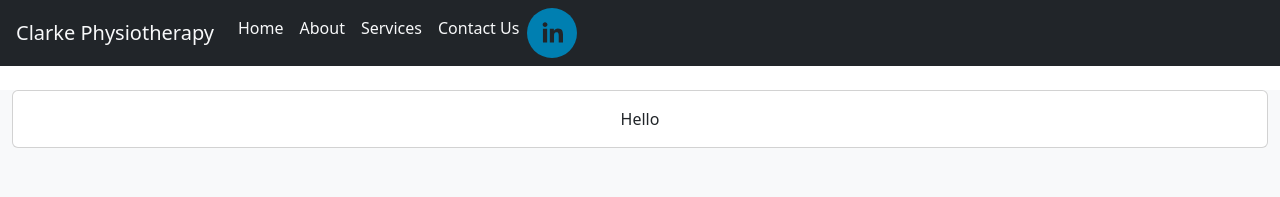
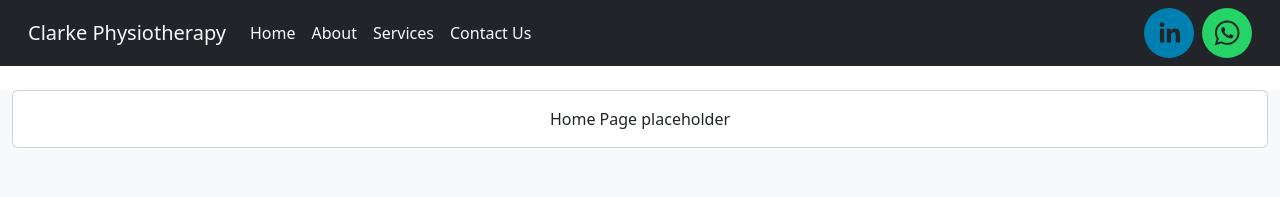
Before and after one commit to MargsCP/margscp.github.io, a React (Create React App) app in the folder clarke-physio/: page / in a window 1280 px wide. Shown: the top 197 px of the page. Built offline with nearby package versions, Linux system fonts and the light colour scheme.

Commit message:
Formatted navbar

```diff
--- a/clarke-physio/src/components/common/NavBar.js
+++ b/clarke-physio/src/components/common/NavBar.js
@@ -8,7 +8,8 @@ import { SocialIcon } from "react-social-icons";
 export default function NavBar() {
   return (
     <nav className="navbar navbar-expand-lg navbar-light bg-dark px-3">
-      <a className="navbar-brand text-light" href="#">
+      <div className="container-fluid">
+        <a className="navbar-brand text-light ms-auto" href="#">
           Clarke Physiotherapy
         </a>
         <button
@@ -24,7 +25,7 @@ export default function NavBar() {
         </button>
 
         <div className="collapse navbar-collapse" id="navbarSupportedContent">
-        <ul className="navbar-nav mr-auto">
+          <ul className="navbar-nav me-auto">
             <li className="nav-item active">
               <Link className="nav-link text-light" to="/">
                 Home
@@ -36,13 +37,24 @@ export default function NavBar() {
               </Link>
             </li>
             <li className="nav-item active">
-            <Link className="nav-link text-light" to="/services">Services</Link>
+              <Link className="nav-link text-light" to="/services">
+                Services
+              </Link>
             </li>
             <li className="nav-item active">
-            <Link className="nav-link text-light" to="/contact">Contact Us</Link>
+              <Link className="nav-link text-light" to="/contact">
+                Contact Us
+              </Link>
             </li>
-          <li className="nav-item active">
-            <SocialIcon url="https://www.linkedin.com/in/margie-witz-clarke-507b7084/"></SocialIcon>
+          </ul>
+          <ul className="navbar-nav ms-auto">
+
+            <li className="nav-item active me-auto">
+              <SocialIcon
+                className="mx-2"
+                url="https://www.linkedin.com/in/margie-witz-clarke-507b7084/"
+              ></SocialIcon>
+              <SocialIcon url="https://api.whatsapp.com/send/?phone=17173710984"></SocialIcon>
             </li>
           </ul>
 
@@ -58,6 +70,7 @@ export default function NavBar() {
           </button>
         </form> */}
         </div>
+      </div>
     </nav>
   );
 }
--- a/clarke-physio/src/components/pages/HomePage.js
+++ b/clarke-physio/src/components/pages/HomePage.js
@@ -6,7 +6,7 @@ export default function HomePage() {
   return (
     <div className="container-fluid bg-light ">
       <div className="card mt-4 mb-5">
-        <div className="card-body text-center p-3 text-center">Hello</div>
+        <div className="card-body text-center p-3 text-center">Home Page placeholder</div>
       </div>
       <div className="row mb-5">
         <div className="col col-6 mt-2 border pt-3 ">
```
Lines whose indentation alone changed are shown as unchanged.
